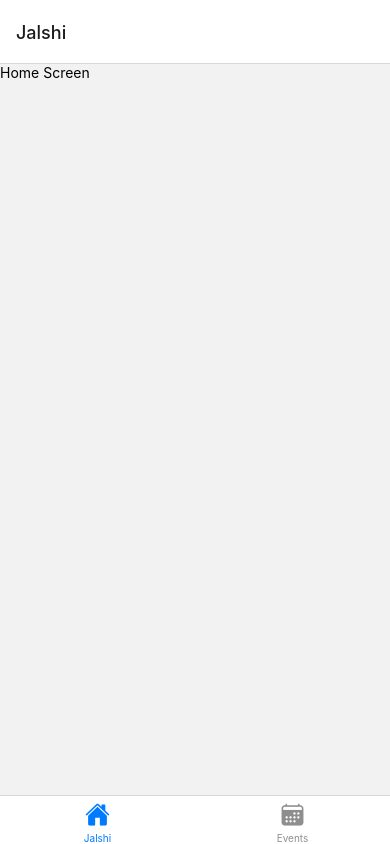
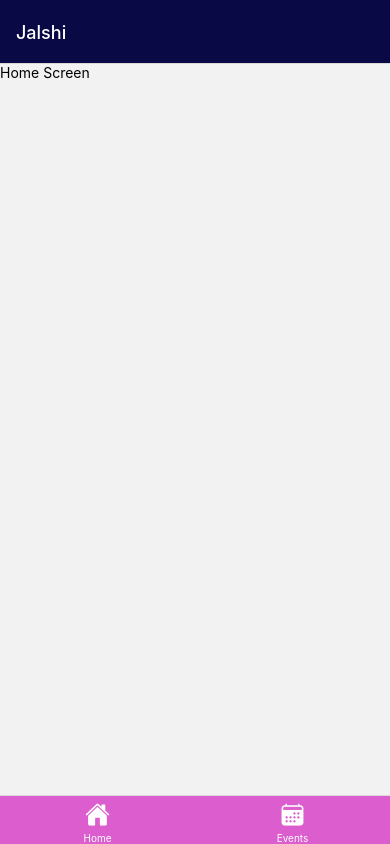
Before and after one commit to Supr3me-code/jalshi, a React Native app: screen / in a window 390 px wide. Built offline with nearby package versions, Linux system fonts and the light colour scheme.

Commit message:
added color to tab and header

```diff
--- a/App.js
+++ b/App.js
@@ -11,15 +11,23 @@ const BottomTabs = createBottomTabNavigator();
 
 const AppOverview = () => {
   return (
-    <BottomTabs.Navigator>
+    <BottomTabs.Navigator
+      screenOptions={{
+        headerStyle: { backgroundColor: "#090945" },
+        headerTintColor: "white",
+        tabBarStyle: { backgroundColor: "#db5dce" },
+        tabBarActiveTintColor: "white",
+        tabBarInactiveTintColor: "white",
+      }}
+    >
       <BottomTabs.Screen
         name="Home"
         component={Home}
         options={{
           title: "Jalshi",
-          tabBarLabel: "Jalshi",
+          tabBarLabel: "Home",
           tabBarIcon: ({ color, size }) => (
-            <Ionicons name="home" size={size} color={color} />
+            <Ionicons name="home" size={size} color={"white"} />
           ),
         }}
       />
@@ -30,7 +38,7 @@ const AppOverview = () => {
           title: "Events",
           tabBarLabel: "Events",
           tabBarIcon: ({ color, size }) => (
-            <Ionicons name="calendar" size={size} color={color} />
+            <Ionicons name="calendar" size={size} color={"white"} />
           ),
         }}
       />
@@ -41,7 +49,7 @@ const AppOverview = () => {
 export default function App() {
   return (
     <>
-      <StatusBar style="dark" />
+      <StatusBar style="light" />
       <NavigationContainer>
         <Stack.Navigator>
           <Stack.Screen
```
